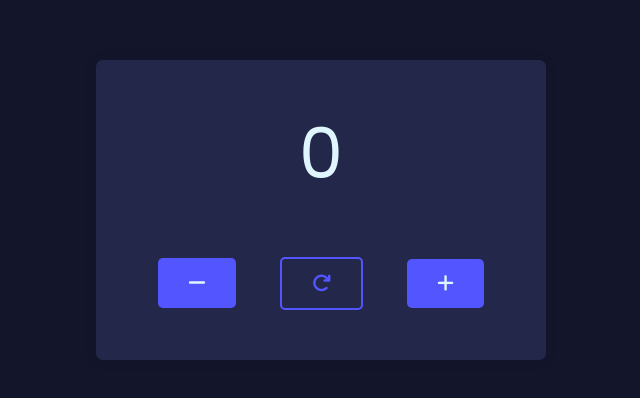
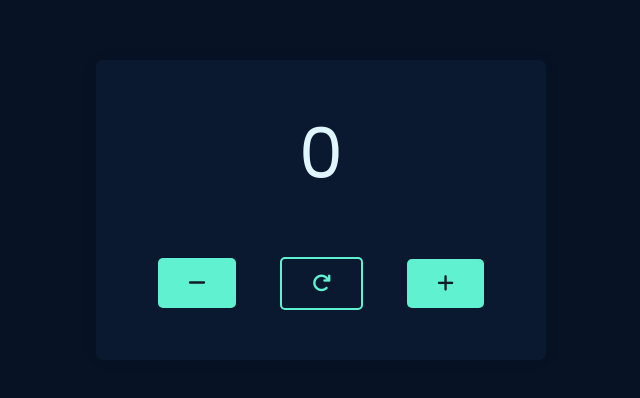
Before and after one commit to mirayatech/Counter, a plain HTML site: page index.html in a window 1280 px wide. Shown: the part 190-588 px from the top of the page, without its empty margins (319-959 px from the left). Drawn offline with Linux system fonts and the light colour scheme.

Commit message:
change theme style

```diff
--- a/style.css
+++ b/style.css
@@ -1,6 +1,7 @@
 :root {
-  --body-color: #13162b;
-  --main-color: #5356ff;
+  --body-color: #071324;
+  --extra--color: #121b29;
+  --main-color: #60f1d0;
   --item-color: #dff6ff;
 }
 
@@ -21,6 +22,8 @@ body {
   align-items: center;
 }
 
+/* COUNTER */
+
 .counter {
   margin-top: 250px;
   display: flex;
@@ -31,8 +34,8 @@ body {
   height: 300px;
   border-radius: 7px;
   transition: all 0.5s ease;
-  background: #232749;
-  border: 3px solid #232749;
+  background: #0a192f;
+  border: 3px solid #0a192f;
 
   box-shadow: 0 0 1rem rgba(0, 0, 0, 0.05);
 }
@@ -41,11 +44,16 @@ body {
   border: 3px solid var(--main-color);
 }
 
+/* COUNT_LABEL */
+
 .counter label {
   margin-bottom: 50px;
   color: var(--item-color);
   font-size: calc(70 / 16 * 1rem);
 }
+
+/*  */
+
 .counter__btn button {
   padding: 10px 30px;
   margin: 0 20px 10px 20px;
@@ -58,7 +66,7 @@ body {
 }
 
 .counter__btn #decrease__btn {
-  color: var(--item-color);
+  color: var(--extra--color);
   background: var(--main-color);
   border: none;
   border-radius: 5px;
@@ -76,7 +84,7 @@ body {
 }
 
 .counter__btn #increase__btn {
-  color: var(--item-color);
+  color: var(--extra--color);
   background: var(--main-color);
   border: none;
   border-radius: 5px;
@@ -86,9 +94,11 @@ body {
 
 .counter__btn #decrease__btn:hover,
 .counter__btn #increase__btn:hover {
-  background: #5656ffd5;
+  background: #60f1cfd3;
 }
 
 .counter__btn #reset__btn:hover i {
   transform: rotate(180deg);
 }
+
+/*  */
```
